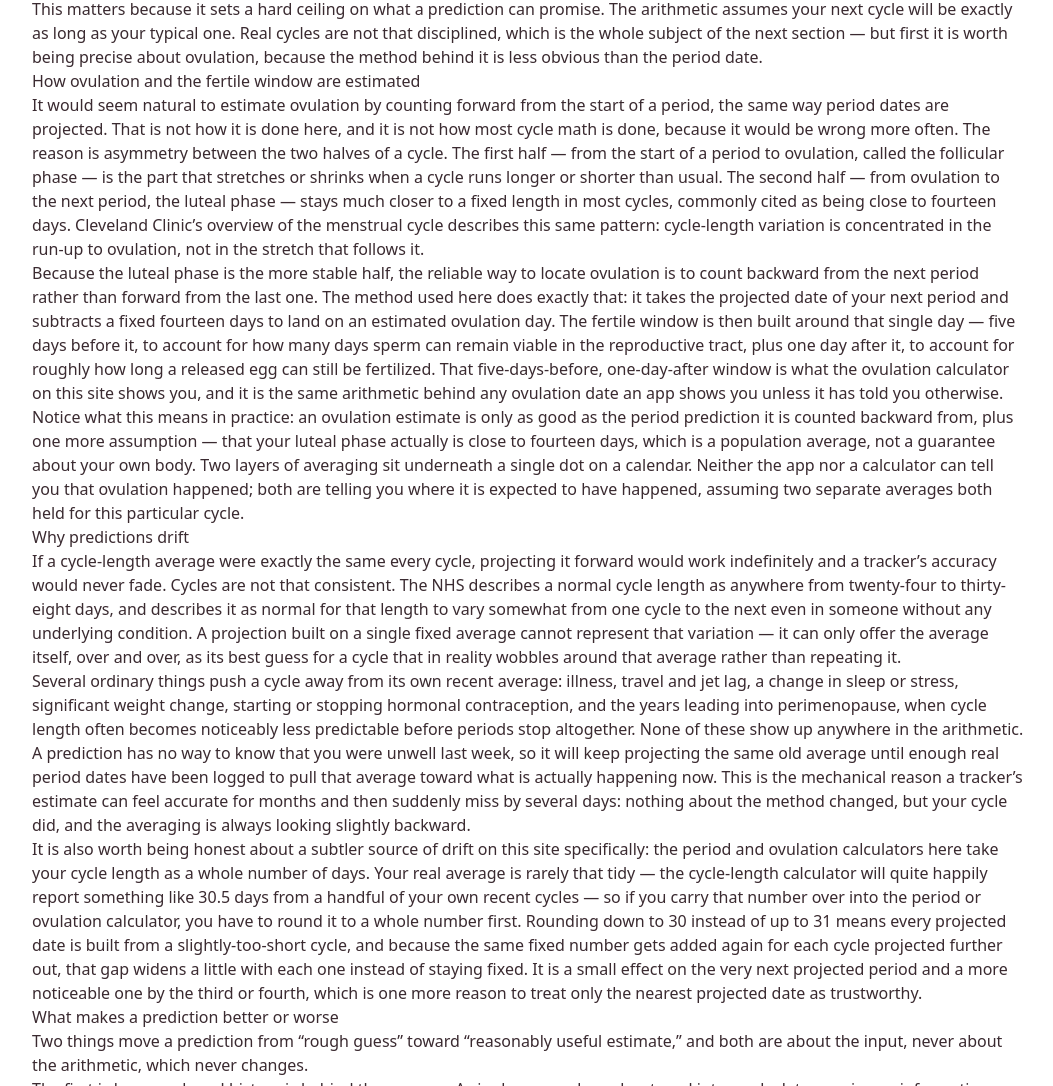
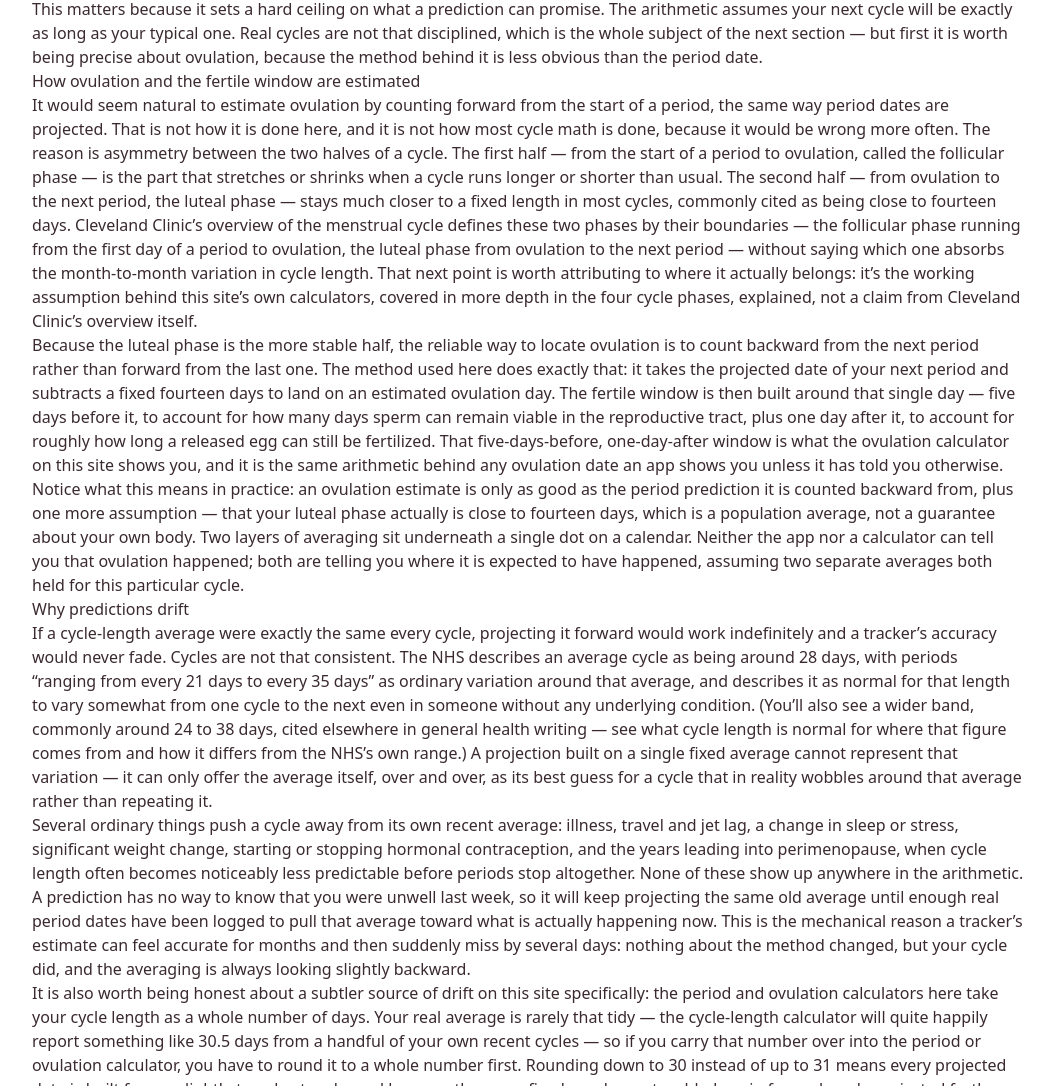
Before and after one commit to noumanzindani/menstrul-cycle, an Astro site in the folder site/: page /articles/how-period-predictions-work in a window 1280 px wide. Shown: the part 768-1854 px from the top of the page, without its empty margins (112-1165 px from the left). Built offline with nearby package versions, Linux system fonts and the light colour scheme; Astro itself is replaced by a stand-in of ours.

Commit message:
fix(site): correct false BMI, NHS and Cleveland Clinic claims; render conception date
- /features claimed "no BMI, no height field" — the owner reversed that
  ruling on 2026-09-13 (bmi_service.dart); the page now describes the
  height field and BMI readout factually.
- how-period-predictions-work.md misattributed a 24-38 day cycle range to
  the NHS (the NHS's real band is 21-35, per what-cycle-length-is-normal.md)
  and misattributed a follicular-phase variation claim to Cleveland
  Clinic's overview, which doesn't say it. Both corrected the same way
  the sibling articles already handle these sources.
- due-date-calculator.astro attributed the 14w0d second-trimester boundary
  to "ACOG and the NHS" in both the FAQ (which feeds FAQPage schema) and
  the prose; the NHS's own week-by-week guide puts it at week 13, so the
  NHS half is dropped, keeping only ACOG.
- Calculator.astro's due-date branch now renders the already-computed,
  already-tested estimated conception date, matching prose that described
  a "conception" field the widget never rendered.

Co-Authored-By: Claude Sonnet 5 <noreply@anthropic.com>
Claude-Session: https://claude.ai/code/session_01AtUTJY2GPnvBsaPVvEW7dE

```diff
--- a/site/src/components/Calculator.astro
+++ b/site/src/components/Calculator.astro
@@ -110,6 +110,7 @@ const { kind } = Astro.props as Props
         const r = estimateDueDate(String(f.get('last')), num('cycle'), formatISO(Date.now()))
         out.innerHTML =
           `<h3 class="font-bold">Estimated due date: ${human(r.dueDate)}</h3>` +
+          `<p>Estimated conception: ${human(r.conception)}.</p>` +
           `<p>You are about ${r.gestationalWeeks} weeks and ${r.gestationalDays} days along.</p>` +
           `<p>Second trimester from ${human(r.trimester2Start)}, third from ${human(r.trimester3Start)}.</p>`
       }
--- a/site/src/content/articles/how-period-predictions-work.md
+++ b/site/src/content/articles/how-period-predictions-work.md
@@ -58,9 +58,14 @@ the start of a period to ovulation, called the follicular phase — is the part
 stretches or shrinks when a cycle runs longer or shorter than usual. The second
 half — from ovulation to the next period, the luteal phase — stays much closer to a
 fixed length in most cycles, commonly cited as being close to fourteen days.
-Cleveland Clinic's overview of the menstrual cycle describes this same pattern:
-cycle-length variation is concentrated in the run-up to ovulation, not in the
-stretch that follows it.
+Cleveland Clinic's overview of the menstrual cycle defines these two phases by
+their boundaries — the follicular phase running from the first day of a period to
+ovulation, the luteal phase from ovulation to the next period — without saying
+which one absorbs the month-to-month variation in cycle length. That next point is
+worth attributing to where it actually belongs: it's the working assumption behind
+this site's own calculators, covered in more depth in [the four cycle phases,
+explained](/articles/cycle-phases-explained), not a claim from Cleveland Clinic's
+overview itself.
 
 Because the luteal phase is the more stable half, the reliable way to locate
 ovulation is to count backward from the next period rather than forward from the
@@ -86,10 +91,14 @@ separate averages both held for this particular cycle.
 
 If a cycle-length average were exactly the same every cycle, projecting it forward
 would work indefinitely and a tracker's accuracy would never fade. Cycles are not
-that consistent. The NHS describes a normal cycle length as anywhere from
-twenty-four to thirty-eight days, and describes it as normal for that length to
-vary somewhat from one cycle to the next even in someone without any underlying
-condition. A projection built on a single fixed average cannot represent that
+that consistent. The NHS describes an average cycle as being around 28 days, with
+periods "ranging from every 21 days to every 35 days" as ordinary variation around
+that average, and describes it as normal for that length to vary somewhat from one
+cycle to the next even in someone without any underlying condition. (You'll also
+see a wider band, commonly around 24 to 38 days, cited elsewhere in general health
+writing — see [what cycle length is normal](/articles/what-cycle-length-is-normal)
+for where that figure comes from and how it differs from the NHS's own range.) A
+projection built on a single fixed average cannot represent that
 variation — it can only offer the average itself, over and over, as its best guess
 for a cycle that in reality wobbles around that average rather than repeating it.
 
--- a/site/src/pages/features.astro
+++ b/site/src/pages/features.astro
@@ -42,8 +42,9 @@ import Base from '../layouts/Base.astro'
     <section class="rounded-card border border-outline bg-surface-tint p-5 dark:bg-surface-dark-2">
       <h2 class="font-semibold">Weight</h2>
       <p class="mt-2 text-sm">
-        Track weight over time and see the trend. There is no BMI, no height field,
-        and no body classification of any kind.
+        Track weight over time and see the trend. Height is a separate, optional
+        profile field — when both height and weight are on file, Insights and the
+        doctor PDF also show a calculated BMI figure with its band label.
       </p>
     </section>
 
--- a/site/src/pages/tools/due-date-calculator.astro
+++ b/site/src/pages/tools/due-date-calculator.astro
@@ -18,7 +18,7 @@ const faq: FaqEntry[] = [
   },
   {
     q: 'Why do the trimester boundaries land on specific days rather than round week numbers?',
-    a: "They do land on round week numbers, expressed in days for precision: the second trimester begins at day 98 (14 weeks 0 days), and the third begins at day 196 (28 weeks 0 days), following the boundaries used by ACOG and the NHS. First trimester is weeks 1 through 13, second is weeks 14 through 27, third is weeks 28 through 40. The calculator computes exact calendar dates for those boundaries so you can see when your own trimesters start rather than counting weeks by hand.",
+    a: "They do land on round week numbers, expressed in days for precision: the second trimester begins at day 98 (14 weeks 0 days), and the third begins at day 196 (28 weeks 0 days), following the boundary used by ACOG (the American College of Obstetricians and Gynecologists). First trimester is weeks 1 through 13, second is weeks 14 through 27, third is weeks 28 through 40. The calculator computes exact calendar dates for those boundaries so you can see when your own trimesters start rather than counting weeks by hand.",
   },
   {
     q: 'My clinic gave me a different due date than this calculator. Which one is right?',
@@ -149,7 +149,7 @@ const faq: FaqEntry[] = [
     exactly 28 weeks 0 days — which puts the first trimester across weeks 1
     through 13, the second across weeks 14 through 27, and the third across
     weeks 28 through 40. These are the boundaries used by the American
-    College of Obstetricians and Gynecologists and the UK's NHS, and this
+    College of Obstetricians and Gynecologists (ACOG), and this
     calculator computes the actual calendar date each one falls on for your
     entered last period date, rather than leaving you to count weeks by
     hand.
```
